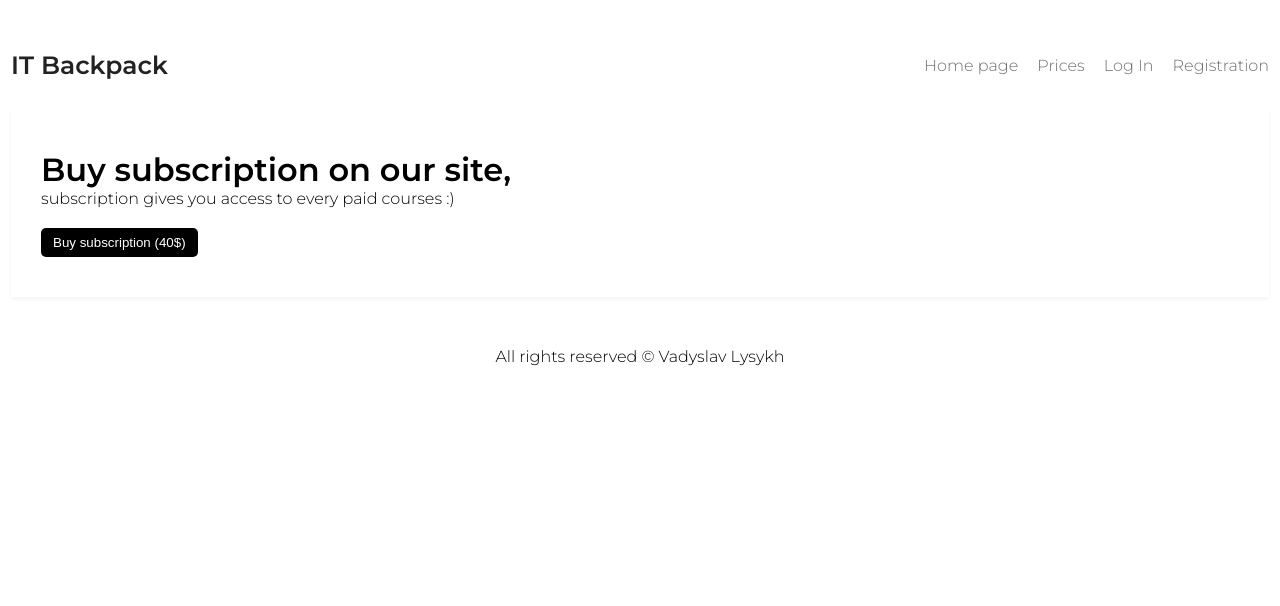
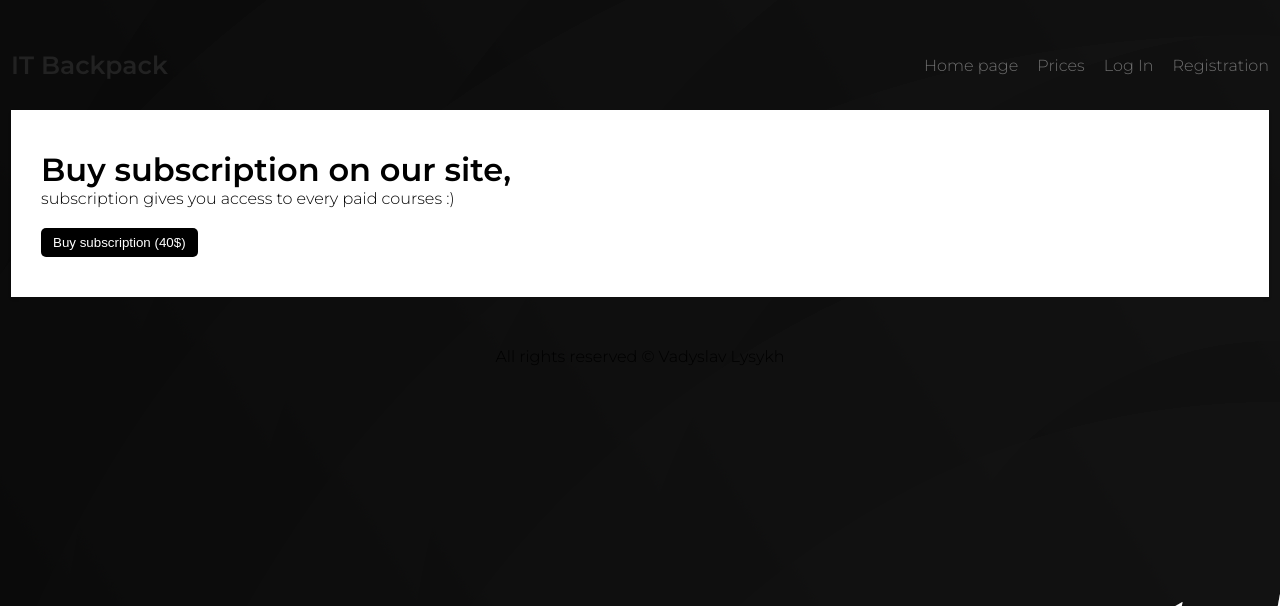
Before and after one commit to wlladik/diplomaProject, a Django app: page /tariffs in a window 1280 px wide. Shown: the top 606 px of the page. Run offline with Django 4.2, Linux system fonts and the light colour scheme.

Commit message:
CSS and manage.py URl

```diff
--- a/ecommerce/settings.py
+++ b/ecommerce/settings.py
@@ -14,7 +14,8 @@ SECRET_KEY = 'django-insecure--pxr^xey6hg#!9lug^o+%v#3#@6!ok+55hmn*x$r!%pyk4j%-t
 # SECURITY WARNING: don't run with debug turned on in production!
 DEBUG = True
 
-ALLOWED_HOSTS = ['it-plecak.herokuapp.com']
+# ALLOWED_HOSTS = ['it-plecak.herokuapp.com']
+ALLOWED_HOSTS = []
 
 
 # Application definition
--- a/static/css/main.css
+++ b/static/css/main.css
@@ -7,6 +7,10 @@
 
 body {
     background: #fff;
+    background-image: url(pictures/ecommerceBG.png);
+    background-size: auto;
+    background-repeat: no-repeat;
+    background-attach: fixed;
     font-weight: 300;
     font-family: 'Montserrat', sans-serif;
 }
```
Also changed, not shown: pictures/ecommerceBG.png (added).
